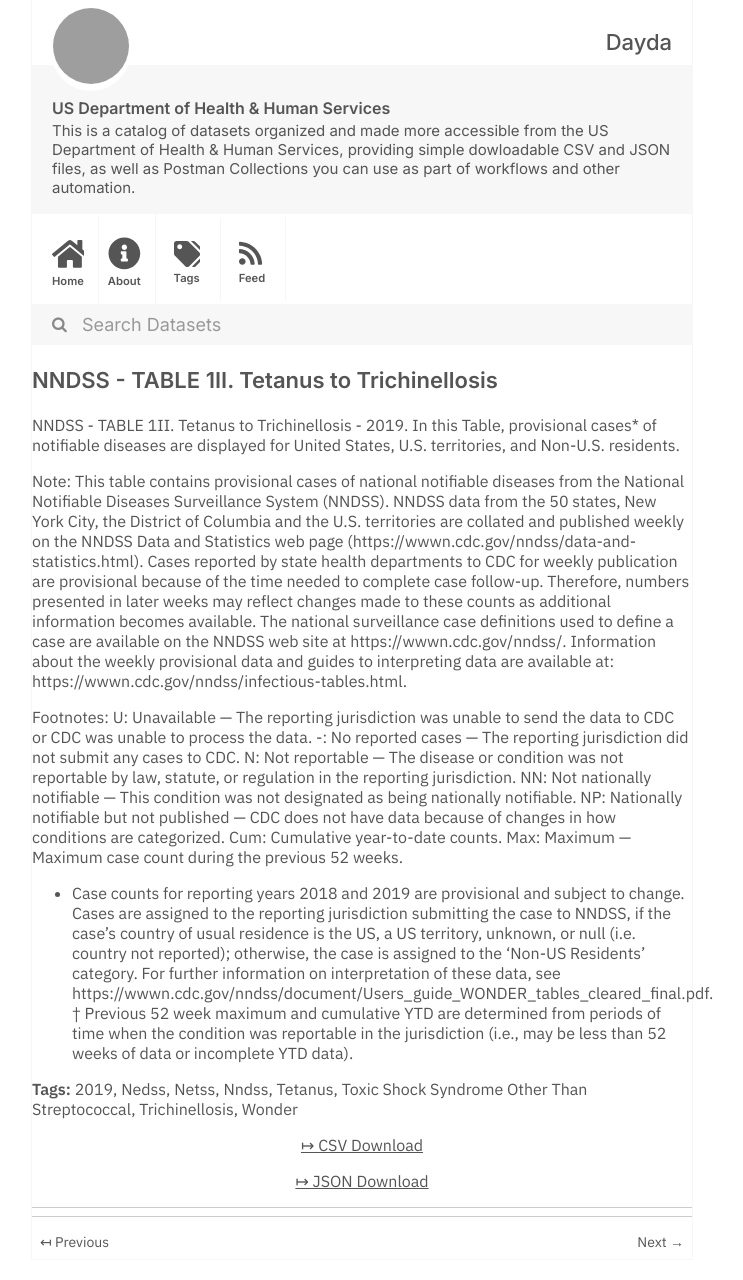
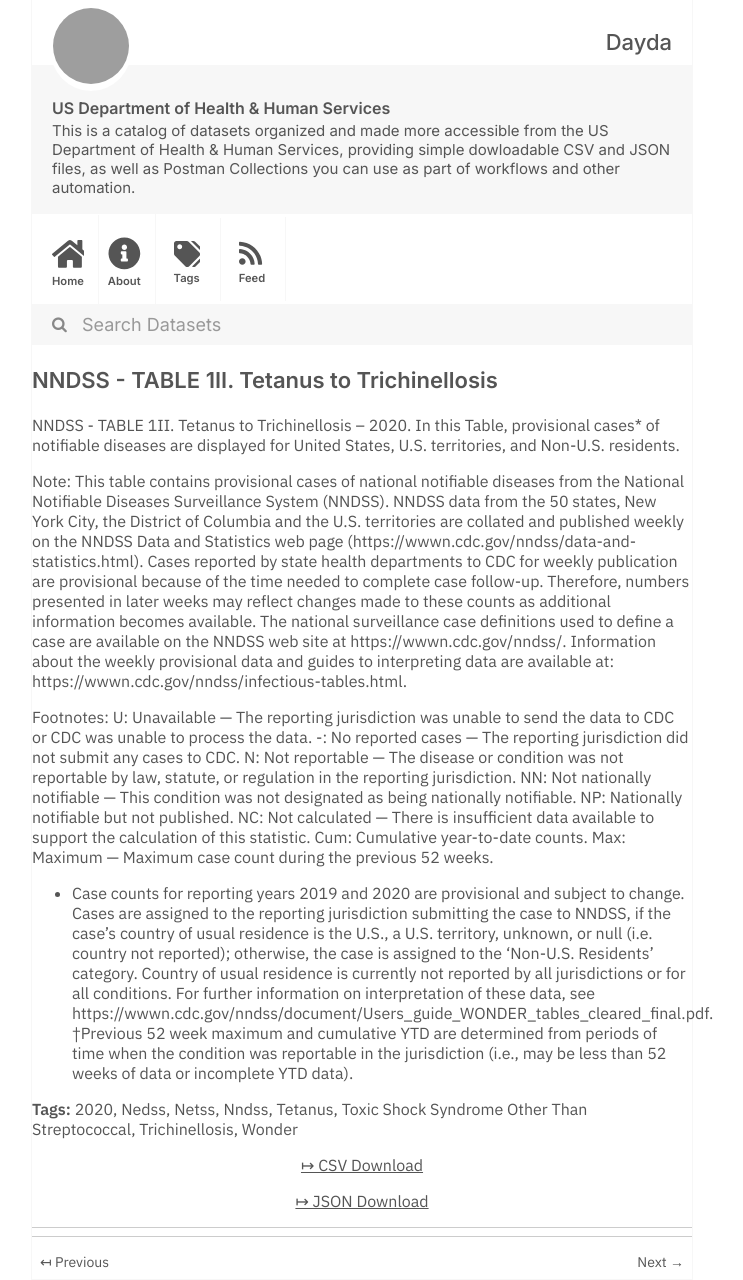
Before and after one commit to dayda-entities/us-department-of-health-and-human-services, a Jekyll site: the page built from _posts/2020-11-10-nndss-table-1ii.-tetanus-to-trichinellosis.md, in a window 1280 px wide. Shown: the whole page, without its empty margins (278-1021 px from the left). Built offline with Jekyll 4.4.1, drawn with Linux system fonts in a browser that asks for light colours; grey boxes are pictures that could not be loaded.

Commit message:
Publish Data

```diff
--- a/_posts/2020-11-10-nndss-table-1ii.-tetanus-to-trichinellosis.md
+++ b/_posts/2020-11-10-nndss-table-1ii.-tetanus-to-trichinellosis.md
@@ -1,11 +1,11 @@
 ---
 title: NNDSS - TABLE 1II. Tetanus to Trichinellosis
-created: '2020-11-10T16:17:45.252560'
-modified: '2021-04-17T02:39:37.066348'
+created: '2020-11-10T16:16:37.530165'
+modified: '2021-04-25T14:55:24.937530'
 state: active
 type: dataset
 tags:
-  - '2019'
+  - '2020'
   - Nedss
   - Netss
   - Nndss
@@ -14,12 +14,12 @@ tags:
   - Trichinellosis
   - Wonder
 groups: []
-csv_url: 'https://data.cdc.gov/api/views/6yz5-ufy2/rows.csv?accessType=DOWNLOAD'
-json_url: 'https://data.cdc.gov/api/views/6yz5-ufy2/rows.json?accessType=DOWNLOAD'
+csv_url: 'https://data.cdc.gov/api/views/qbrk-85z2/rows.csv?accessType=DOWNLOAD'
+json_url: 'https://data.cdc.gov/api/views/qbrk-85z2/rows.json?accessType=DOWNLOAD'
 layout: post
 
 ---
-NNDSS - TABLE 1II. Tetanus to Trichinellosis - 2019. In this Table, provisional cases* of notifiable diseases are displayed for United States, U.S. territories, and Non-U.S. residents.
+NNDSS - TABLE 1II. Tetanus to Trichinellosis – 2020. In this Table, provisional cases* of notifiable diseases are displayed for United States, U.S. territories, and Non-U.S. residents.
 
 Note:
 This table contains provisional cases of national notifiable diseases from the National Notifiable Diseases Surveillance System (NNDSS). NNDSS data from the 50 states, New York City, the District of Columbia and the U.S. territories are collated and published weekly on the NNDSS Data and Statistics web page (https://wwwn.cdc.gov/nndss/data-and-statistics.html). Cases reported by state health departments to CDC for weekly publication are provisional because of the time needed to complete case follow-up. Therefore, numbers presented in later weeks may reflect changes made to these counts as additional information becomes available. The national surveillance case definitions used to define a case are available on the NNDSS web site at https://wwwn.cdc.gov/nndss/. Information about the weekly provisional data and guides to interpreting data are available at: https://wwwn.cdc.gov/nndss/infectious-tables.html.
@@ -29,8 +29,9 @@ U: Unavailable — The reporting jurisdiction was unable to send the data to CDC
 -: No reported cases — The reporting jurisdiction did not submit any cases to CDC.
 N: Not reportable — The disease or condition was not reportable by law, statute, or regulation in the reporting jurisdiction.
 NN: Not nationally notifiable — This condition was not designated as being nationally notifiable.
-NP: Nationally notifiable but not published — CDC does not have data because of changes in how conditions are categorized.
+NP: Nationally notifiable but not published.
+NC: Not calculated — There is insufficient data available to support the calculation of this statistic.
 Cum: Cumulative year-to-date counts.
 Max: Maximum — Maximum case count during the previous 52 weeks.
-* Case counts for reporting years 2018 and 2019 are provisional and subject to change. Cases are assigned to the reporting jurisdiction submitting the case to NNDSS, if the case's country of usual residence is the US, a US territory, unknown, or null (i.e. country not reported); otherwise, the case is assigned to the 'Non-US Residents' category. For further information on interpretation of these data, see https://wwwn.cdc.gov/nndss/document/Users_guide_WONDER_tables_cleared_final.pdf.
-† Previous 52 week maximum and cumulative YTD are determined from periods of time when the condition was reportable in the jurisdiction (i.e., may be less than 52 weeks of data or incomplete YTD data).
+* Case counts for reporting years 2019 and 2020 are provisional and subject to change. Cases are assigned to the reporting jurisdiction submitting the case to NNDSS, if the case's country of usual residence is the U.S., a U.S. territory, unknown, or null (i.e. country not reported); otherwise, the case is assigned to the 'Non-U.S. Residents' category. Country of usual residence is currently not reported by all jurisdictions or for all conditions. For further information on interpretation of these data, see https://wwwn.cdc.gov/nndss/document/Users_guide_WONDER_tables_cleared_final.pdf.
+†Previous 52 week maximum and cumulative YTD are determined from periods of time when the condition was reportable in the jurisdiction (i.e., may be less than 52 weeks of data or incomplete YTD data).
```
